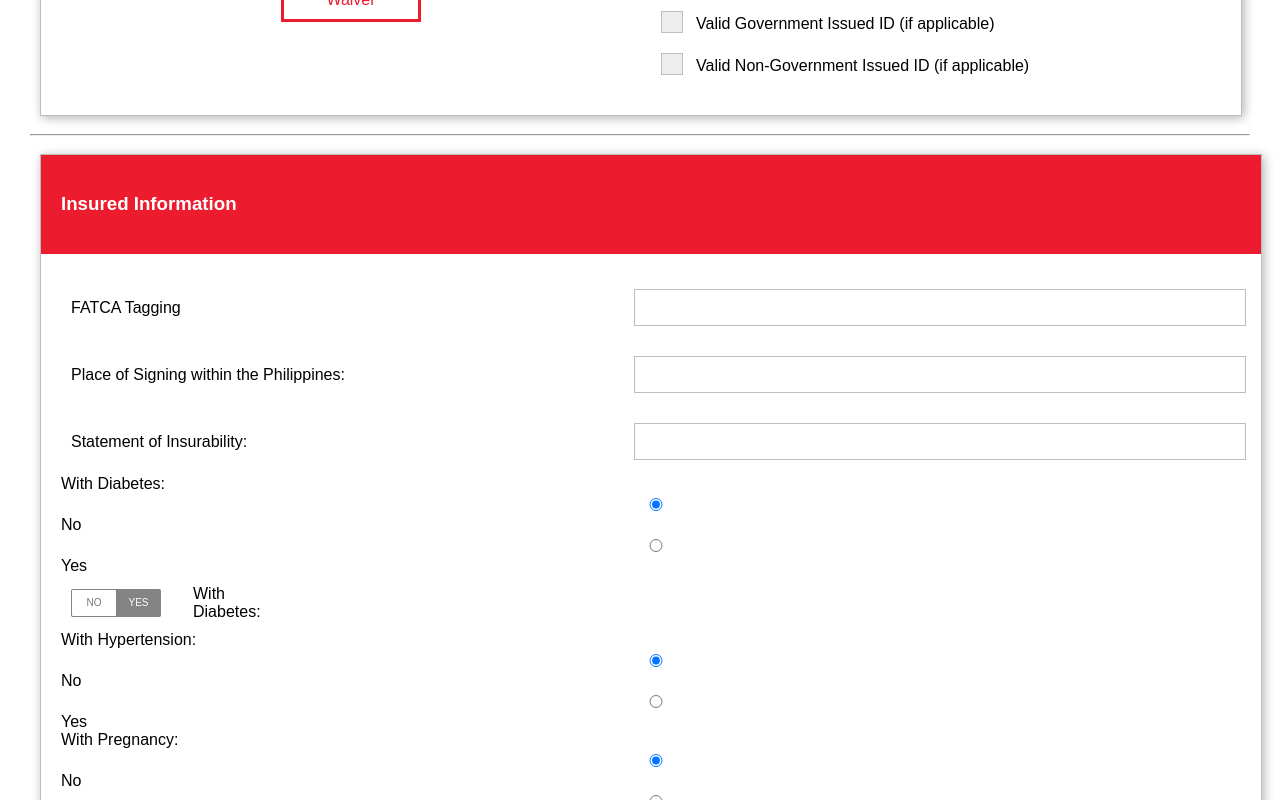
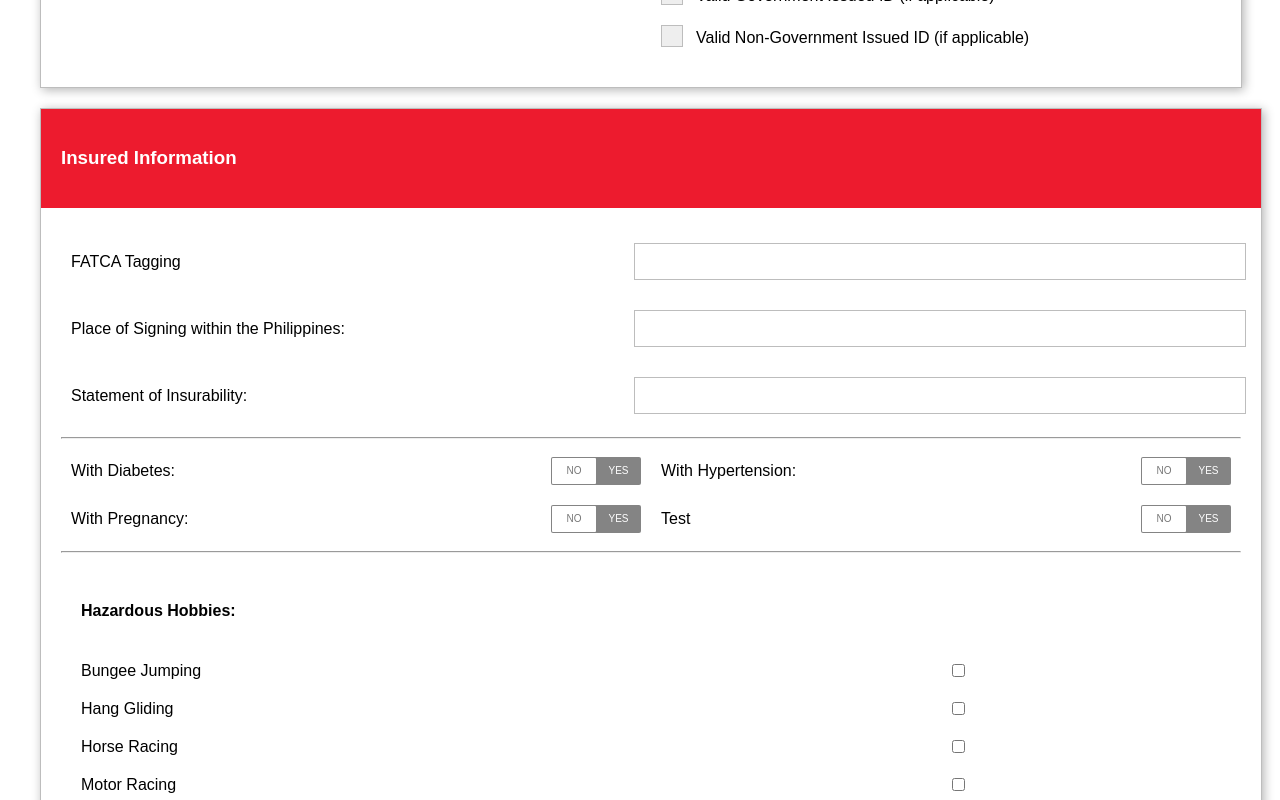
Before and after one commit to questronix/bpm-pl-ui, a React (Create React App) app: page / in a window 1280 px wide. Shown: the part 1100-1900 px from the top of the page. Built offline with nearby package versions, Linux system fonts and the light colour scheme.

Commit message:
fixed custom toggle and custom option button, added responsiveness to general information for and and transaction type form

```diff
--- a/src/modules/policy/component/Fatca.js
+++ b/src/modules/policy/component/Fatca.js
@@ -157,7 +157,53 @@ class Fatca extends Component {
                     onChange={this.handleInputChange}
                     type="text" />
                 </div>
-                <div>
+                <hr/>
+                <div className="flex-container flex-wrap ">
+                  <div class="can-toggle col xl-6 l-6 m-6 s-12 xs-12 can-toggle--size-small">
+                    <input
+                      id="Diabetes"
+                      type="checkbox"
+                      name="withDiabetes" />
+                    <label className=" flex f-justify-space-between" for="Diabetes">
+                      <div class="col xl-6 l-6 m-6 s-12 xs-12 no-padding can-toggle__label-text">With Diabetes:</div>
+                      <div class="col xl-6 l-6 m-6 s-12 xs-12 no-padding can-toggle__switch" data-checked="Yes" data-unchecked="No"></div>
+                    </label>
+                  </div>
+                  <div class="can-toggle col xl-6 l-6 m-6 s-12 xs-12 can-toggle--size-small">
+                    <input
+                      id="Hypertension"
+                      type="checkbox"
+                      name="withHypertension" />
+                    <label className="flex f-justify-space-between" for="Hypertension">
+                      <div class="col xl-6 l-6 m-6 s-12 xs-12 no-padding can-toggle__label-text">With Hypertension:</div>
+                      <div class="col xl-6 l-6 m-6 s-12 xs-12 no-padding can-toggle__switch" data-checked="Yes" data-unchecked="No"></div>
+                    </label>
+                  </div>
+                  <div class="can-toggle col xl-6 l-6 m-6 s-12 xs-12 can-toggle--size-small">
+                    <input
+                      id="withPregnancy"
+                      type="checkbox"
+                      name="withPregnancy"
+                      value="false" />
+                    <label className="flex f-justify-space-between" for="withPregnancy">
+                      <div class="col xl-6 l-6 m-6 s-12 xs-12 no-padding can-toggle__label-text">With Pregnancy:</div>
+                      <div class="col xl-6 l-6 m-6 s-12 xs-12 no-padding can-toggle__switch" data-checked="Yes" data-unchecked="No"></div>
+                    </label>
+                  </div>
+                  <div class="can-toggle col xl-6 l-6 m-6 s-12 xs-12 can-toggle--size-small">
+                    <input
+                      id="test"
+                      type="checkbox"
+                      name="withPregnancy"
+                      value="false" />
+                    <label className="flex f-justify-space-between" for="test">
+                      <div class="col xl-6 l-6 m-6 s-12 xs-12 no-padding can-toggle__label-text">Test</div>
+                      <div class="col xl-6 l-6 m-6 s-12 xs-12 no-padding can-toggle__switch" data-checked="Yes" data-unchecked="No"></div>
+                    </label>
+                  </div>
+                </div>
+                <hr/>
+                {/* <div>
                   <label>With Diabetes:</label>
                   <input className="input col"
                     name="withDiabetes"
@@ -171,16 +217,6 @@ class Fatca extends Component {
                     checked={this.state.withDiabetes === true}
                     onChange={this.handleRadioChange}
                     type="radio" /> Yes
-                    <div className="col xl-12 flex f-center f-justify-space-between">
-                    <div class="can-toggle can-toggle--size-small">
-                      <input id="b" type="checkbox" />
-                      <label for="b">
-                        <div class="can-toggle__switch" data-checked="Yes" data-unchecked="No"></div>
-                        <div class="can-toggle__label-text">With Diabetes:</div>
-                      </label>
-                    </div>
-                  </div>
-
                 </div>
                 <div>
                   <label>With Hypertension:</label>
@@ -219,7 +255,7 @@ class Fatca extends Component {
                     value={this.state.flightSSP}
                     onChange={this.handleInputChange}
                     type="text" /> No
-              </div>
+              </div> */}
                 <div className="col xl-12 flex f-justify-between flex-container flex-wrap f-center">
                   <h4 className="col xl-12">Hazardous Hobbies:</h4><br />
                   <label className="col xl-6">Bungee Jumping</label>
--- a/src/modules/policy/component/Policy.js
+++ b/src/modules/policy/component/Policy.js
@@ -126,11 +126,8 @@ class Policy extends Component {
       return (
         <div>
           <SearchPolicyForm />
-          <hr/>
           <PolicyInformation policy={policy} />
-          <hr />
           <Transaction transaction={transaction}/>
-          <hr />
           <Fatca />
           <input type="button" value="Save" />
         </div>
--- a/src/modules/policy/component/PolicyInformation.js
+++ b/src/modules/policy/component/PolicyInformation.js
@@ -21,7 +21,7 @@ class PolicyInformation extends Component {
                 </h3>
               </div>
               <div className="card-body flex-container flex-wrap">
-                <div className="col xl-6 l-6 m-6 s-12 xs-12 flex-container flex-wrap">
+                <div className="col xl-6 l-6 m-12 s-12 xs-12 flex-container flex-wrap">
                   <div className="col xl-12 l-12 m-12 s-12 xs-12 f-justify-space-between flex f-center">
                     <label>Agent Code: </label>
                     <input className="input disabled" type="text" value={policy.agentCode} disabled />
@@ -48,7 +48,7 @@ class PolicyInformation extends Component {
                   </div>
                 </div>
                 {/* Separate */}
-                <div className="col xl-6 xl-6 l-6 m-6 s-12 xs-12 flex-container flex-wrap">
+                <div className="col xl-6 xl-6 l-6 m-12 s-12 xs-12 flex-container flex-wrap">
                   <div className="col xl-12 l-12 m-12 s-12 xs-12 f-justify-space-between flex f-center">
                     <label>Contract Status: </label>
                     <input className="input disabled" type="text" value={policy.contractStatus} disabled />
--- a/src/modules/policy/component/Transaction.js
+++ b/src/modules/policy/component/Transaction.js
@@ -1,4 +1,4 @@
-import React, { Component } from 'react';
+    import React, { Component } from 'react';
 
 class Transaction extends Component {
   render() {
@@ -33,8 +33,8 @@ class Transaction extends Component {
                 <h3 className="font-white">TXN {this.props.transaction.number}</h3>
               </div>
               <div className="card-body flex-container flex-wrap">
-                <div className="col xl-6 flex f-center">
-                  <div class="switch-field flex f-column col xl-3">
+                <div className="col xl-6 l-6 m-12 s-12 xs-12 flex f-center">
+                  <div class="switch-field flex f-column col xl-3 l-3 m-6 s-12 xs-12">
                     <input type="radio" id="switch_3_left"
                       name="action"
                       value="false"
@@ -58,7 +58,7 @@ class Transaction extends Component {
                     <label for="switch_3_right">Waiver</label>
                   </div>
                 </div>
-                <div className="col xl-6 flex-container flex-wrap">
+                <div className="col xl-6 l-6 m-12 s-12 xs-12 flex-container flex-wrap">
                   {actions}
                 </div>
               </div>
--- a/src/override.css
+++ b/src/override.css
@@ -1161,7 +1161,7 @@ body {
     .can-toggle input[type="checkbox"]:focus ~ label .can-toggle__switch:after, .can-toggle input[type="checkbox"]:hover ~ label .can-toggle__switch:after {
       color: #5e5e5e; }
   .can-toggle input[type="checkbox"]:hover ~ label {
-    color: #6a6a6a; }
+    color: #ED1B2E; }
   .can-toggle input[type="checkbox"]:checked ~ label:hover {
     color: #e71225; }
   .can-toggle input[type="checkbox"]:checked ~ label .can-toggle__switch {
@@ -1265,7 +1265,7 @@ body {
     .can-toggle.demo-rebrand-1 input[type="checkbox"]:focus ~ label .can-toggle__switch:after, .can-toggle.demo-rebrand-1 input[type="checkbox"]:hover ~ label .can-toggle__switch:after {
       color: #8f315c; }
   .can-toggle.demo-rebrand-1 input[type="checkbox"]:hover ~ label {
-    color: #a23768; }
+    color: #ED1B2E; }
   .can-toggle.demo-rebrand-1 input[type="checkbox"]:checked ~ label:hover {
     color: #39916a; }
   .can-toggle.demo-rebrand-1 input[type="checkbox"]:checked ~ label .can-toggle__switch {
@@ -1294,7 +1294,7 @@ body {
     .can-toggle.demo-rebrand-2 input[type="checkbox"]:focus ~ label .can-toggle__switch:after, .can-toggle.demo-rebrand-2 input[type="checkbox"]:hover ~ label .can-toggle__switch:after {
       color: #2b2b2b; }
   .can-toggle.demo-rebrand-2 input[type="checkbox"]:hover ~ label {
-    color: #373737; }
+    color: #ED1B2E; }
   .can-toggle.demo-rebrand-2 input[type="checkbox"]:checked ~ label:hover {
     color: #62b125; }
   .can-toggle.demo-rebrand-2 input[type="checkbox"]:checked ~ label .can-toggle__switch {
```
